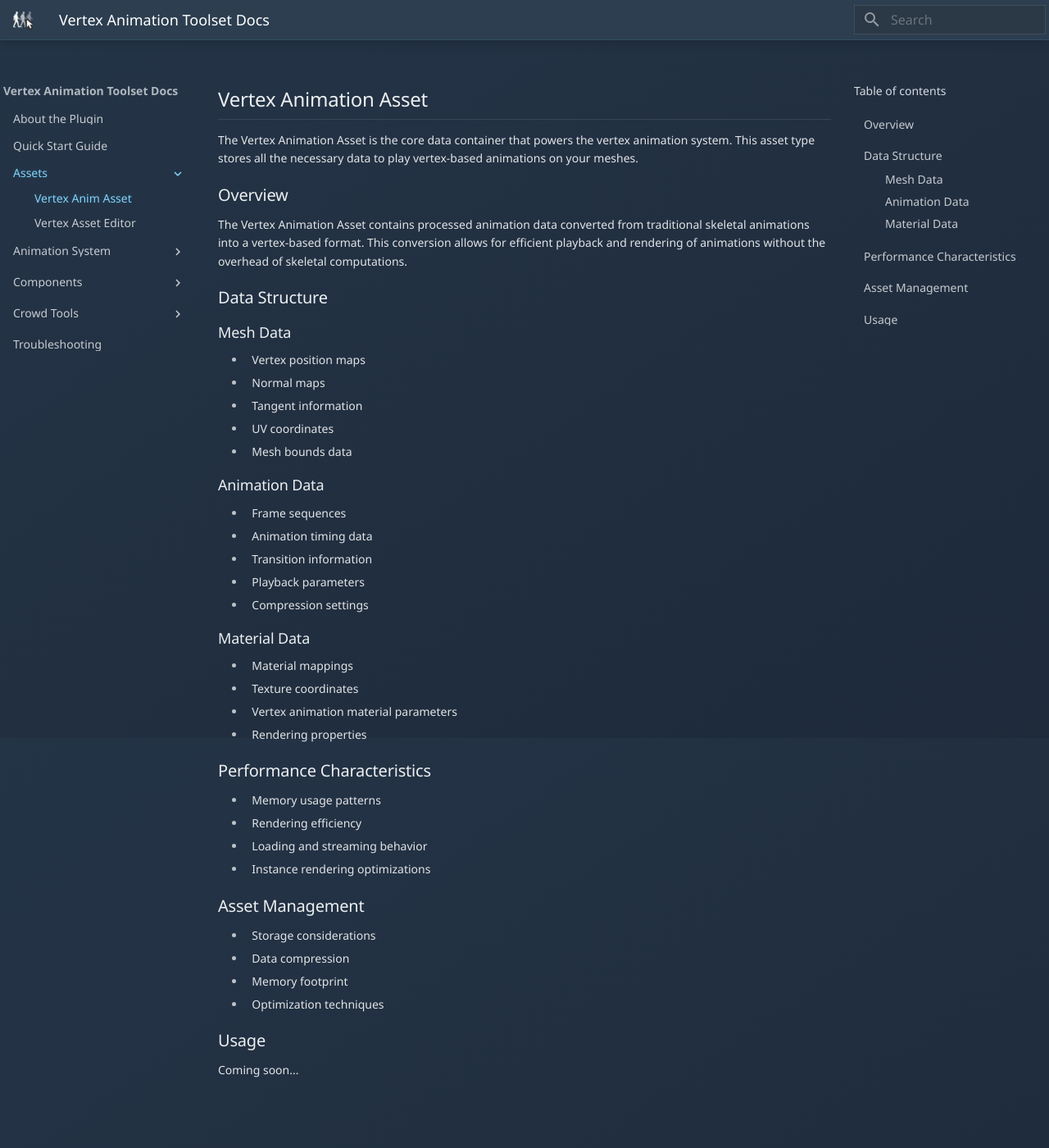
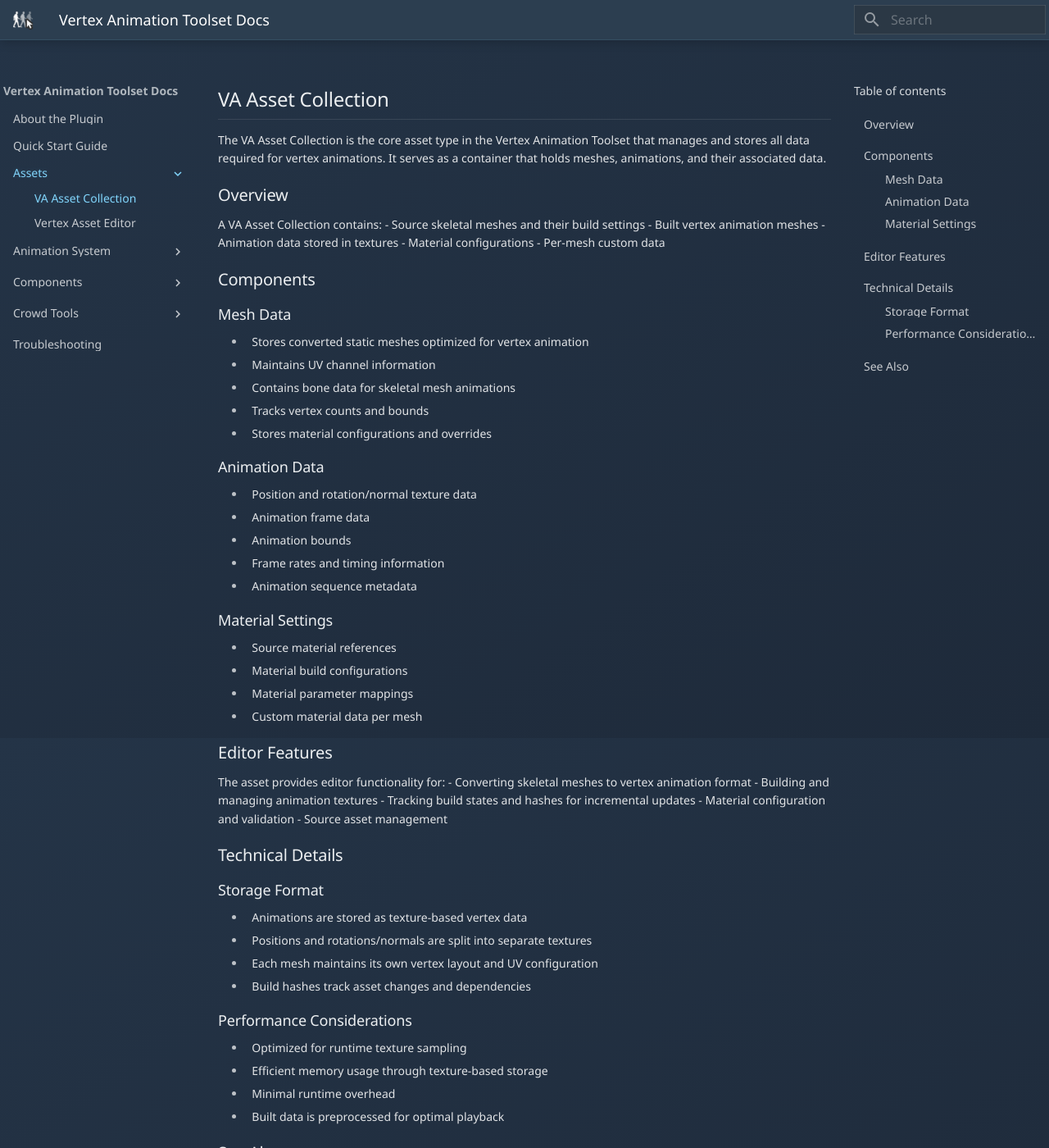
Before and after one commit to Milswanca/VertexAnimationDocumentation, an MkDocs documentation site: the page built from docs/vertex-animation-asset.md, in a window 1280 px wide and 1400 px high. Shown: the whole window at 82% size. Built offline with MkDocs 1.6.1 and Material for MkDocs 9.7.7, drawn with Linux system fonts in a browser that asks for light colours; some of the changed text lies outside the part shown.

Commit message:
progress

```diff
--- a/docs/vertex-animation-asset.md
+++ b/docs/vertex-animation-asset.md
@@ -1,43 +1,62 @@
-# Vertex Animation Asset
+# VA Asset Collection
 
-The Vertex Animation Asset is the core data container that powers the vertex animation system. This asset type stores all the necessary data to play vertex-based animations on your meshes.
+The VA Asset Collection is the core asset type in the Vertex Animation Toolset that manages and stores all data required for vertex animations. It serves as a container that holds meshes, animations, and their associated data.
 
 ## Overview
-The Vertex Animation Asset contains processed animation data converted from traditional skeletal animations into a vertex-based format. This conversion allows for efficient playback and rendering of animations without the overhead of skeletal computations.
 
-## Data Structure
+A VA Asset Collection contains:
+- Source skeletal meshes and their build settings
+- Built vertex animation meshes
+- Animation data stored in textures
+- Material configurations
+- Per-mesh custom data
+
+## Components
 
 ### Mesh Data
-- Vertex position maps
-- Normal maps
-- Tangent information
-- UV coordinates
-- Mesh bounds data
+- Stores converted static meshes optimized for vertex animation
+- Maintains UV channel information
+- Contains bone data for skeletal mesh animations
+- Tracks vertex counts and bounds
+- Stores material configurations and overrides
 
 ### Animation Data
-- Frame sequences
-- Animation timing data
-- Transition information
-- Playback parameters
-- Compression settings
+- Position and rotation/normal texture data
+- Animation frame data
+- Animation bounds
+- Frame rates and timing information
+- Animation sequence metadata
 
-### Material Data
-- Material mappings
-- Texture coordinates
-- Vertex animation material parameters
-- Rendering properties
+### Material Settings
+- Source material references
+- Material build configurations
+- Material parameter mappings
+- Custom material data per mesh
 
-## Performance Characteristics
-- Memory usage patterns
-- Rendering efficiency
-- Loading and streaming behavior
-- Instance rendering optimizations
+## Editor Features
 
-## Asset Management
-- Storage considerations
-- Data compression
-- Memory footprint
-- Optimization techniques
+The asset provides editor functionality for:
+- Converting skeletal meshes to vertex animation format
+- Building and managing animation textures
+- Tracking build states and hashes for incremental updates
+- Material configuration and validation
+- Source asset management
 
-## Usage
-Coming soon...
+## Technical Details
+
+### Storage Format
+- Animations are stored as texture-based vertex data
+- Positions and rotations/normals are split into separate textures
+- Each mesh maintains its own vertex layout and UV configuration
+- Build hashes track asset changes and dependencies
+
+### Performance Considerations
+- Optimized for runtime texture sampling
+- Efficient memory usage through texture-based storage
+- Minimal runtime overhead
+- Built data is preprocessed for optimal playback
+
+## See Also
+- [VA Mesh Component](vertex-anim-mesh-component.md) - Component for playing vertex animations
+- [VA Animation Player](va-animation-player.md) - Animation playback system
+- [Quick Start Guide](quick-start.md) - How to create and configure assets
--- a/mkdocs.yml
+++ b/mkdocs.yml
@@ -14,7 +14,7 @@ nav:
     - About the Plugin: index.md
     - Quick Start Guide: quick-start.md
     - Assets:
-        - Vertex Anim Asset: vertex-animation-asset.md
+        - VA Asset Collection: vertex-animation-asset.md
         - Vertex Asset Editor: asset-editor.md
     - Animation System:
         - VA Animation Player: va-animation-player.md
```
Also changed, not shown: docs/index.md (+2 -6 lines), docs/quick-start.md (+1 -1 lines), docs/assets/Crowd_01.jpg (added), docs/assets/Crowd_02.jpg (added), docs/assets/Crowd_03.jpg (added), docs/assets/Crowd_04.jpg (added), docs/assets/Crowd_05.jpg (added), docs/assets/Crowd_06.jpg (added), docs/assets/Crowd_07.jpg (added), docs/assets/Crowd_08.jpg (added), docs/assets/Crowd_09.jpg (added), docs/assets/Crowd_10.jpg (added), docs/assets/Crowd_11.jpg (added), docs/assets/Crowd_12.jpg (added), 2 more files.
